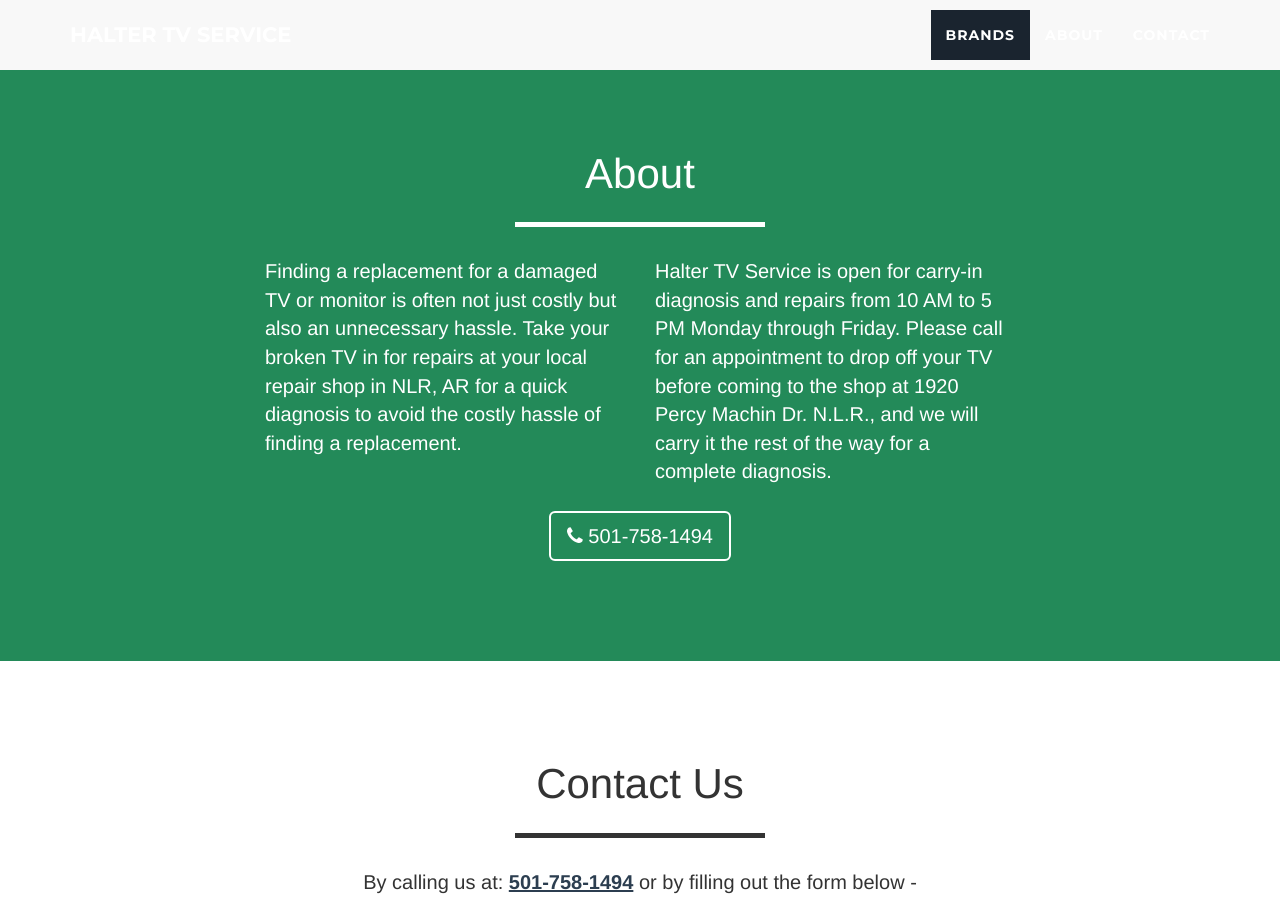
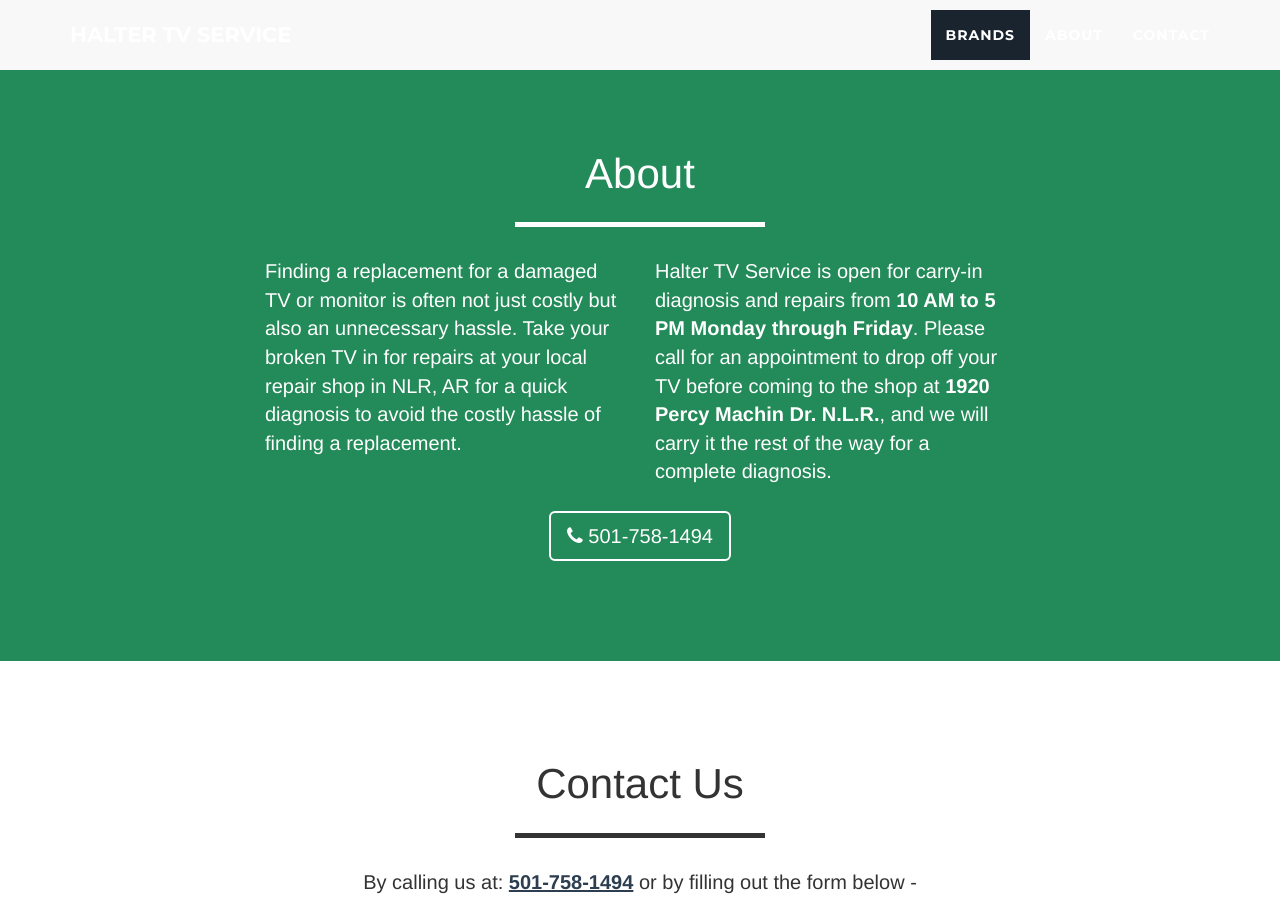
Before and after one commit to jonahaaron/htv, a Jekyll site: the page built from index.html, in a window 1280 px wide and 900 px high, scrolled down 1653 px. Built offline with Jekyll 4.4.1, drawn with Linux system fonts in a browser that asks for light colours.

```diff
--- a/_includes/about.html
+++ b/_includes/about.html
@@ -12,7 +12,7 @@
                     <p>Finding a replacement for a damaged TV or monitor is often not just costly but also an unnecessary hassle. Take your broken TV in for repairs at your local repair shop in NLR, AR for a quick diagnosis to avoid the costly hassle of finding a replacement.</p>
                 </div>
                 <div class="col-lg-4">
-                    <p>Halter TV Service is open for carry-in diagnosis and repairs from 10 AM to 5 PM Monday through Friday. Please call for an appointment to drop off your TV before coming to the shop at 1920 Percy Machin Dr. N.L.R., and we will carry it the rest of the way for a complete diagnosis.</p>
+                    <p>Halter TV Service is open for carry-in diagnosis and repairs from <b>10 AM to 5 PM Monday through Friday</b>. Please call for an appointment to drop off your TV before coming to the shop at <b>1920 Percy Machin Dr. N.L.R.</b>, and we will carry it the rest of the way for a complete diagnosis.</p>
                 </div>
                 <div class="col-lg-8 col-lg-offset-2 text-center">
                     <a href="tel:{{ site.phone.tel }}" class="btn btn-lg btn-outline phone" data-label="About Phone">
```
